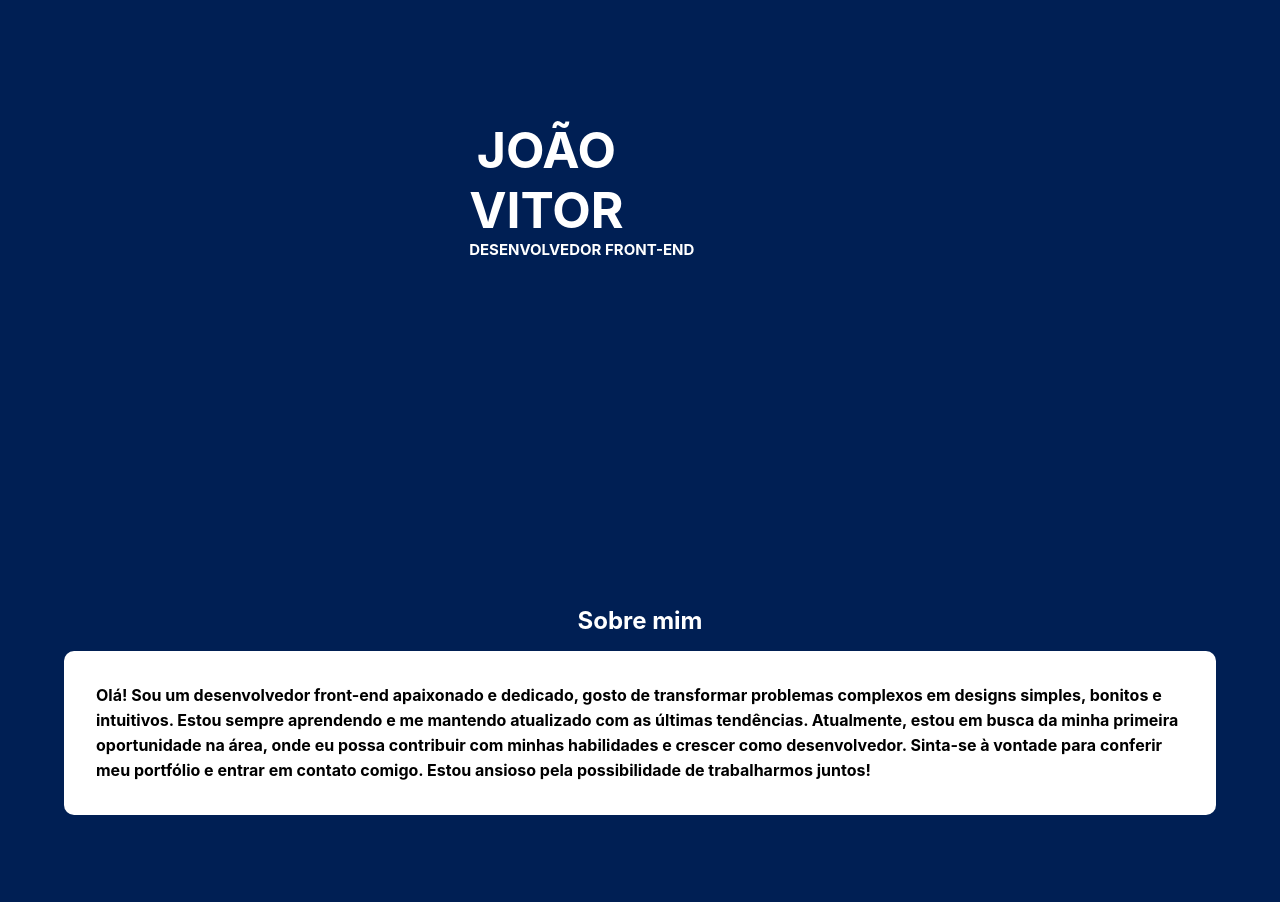
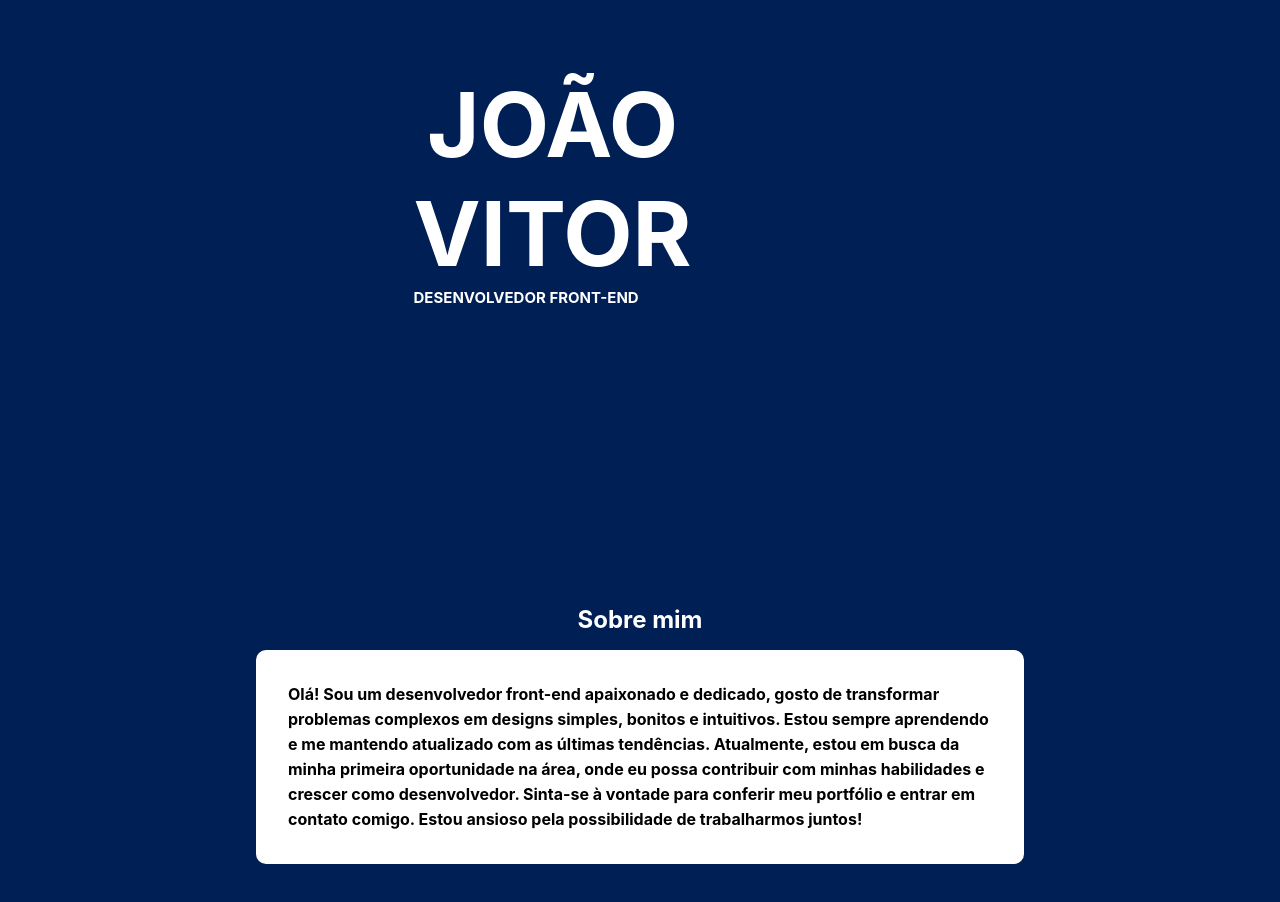
Before and after one commit to Vitor104/meu-portfolio, a React (Create React App) app: page /home in a window 1280 px wide. Shown: the part 340-1242 px from the top of the page. Built offline with nearby package versions, Linux system fonts and the light colour scheme.

Commit message:
Update home.module.css

```diff
--- a/src/components/home/home.module.css
+++ b/src/components/home/home.module.css
@@ -54,7 +54,6 @@
     margin-top: 1em;
     font-weight: bold;
     color: black;
-
     text-align: left;
     text-wrap: wrap;
     line-height: 25px;
@@ -90,3 +89,23 @@
   @keyframes homeEffect {
     from {transform: translate(-150px); color: #001F54}
   }
+
+  @media only screen and (min-width: 768px) {
+    .myName {
+      font-size: 80px;
+    }
+
+    .aboutMe {
+      width: 70%;
+    }
+  }
+
+  @media only screen and (min-width: 1024px) {
+    .myName {
+      font-size: 90px;
+    }
+
+    .aboutMe {
+      width: 60%;
+    }
+  }
```
